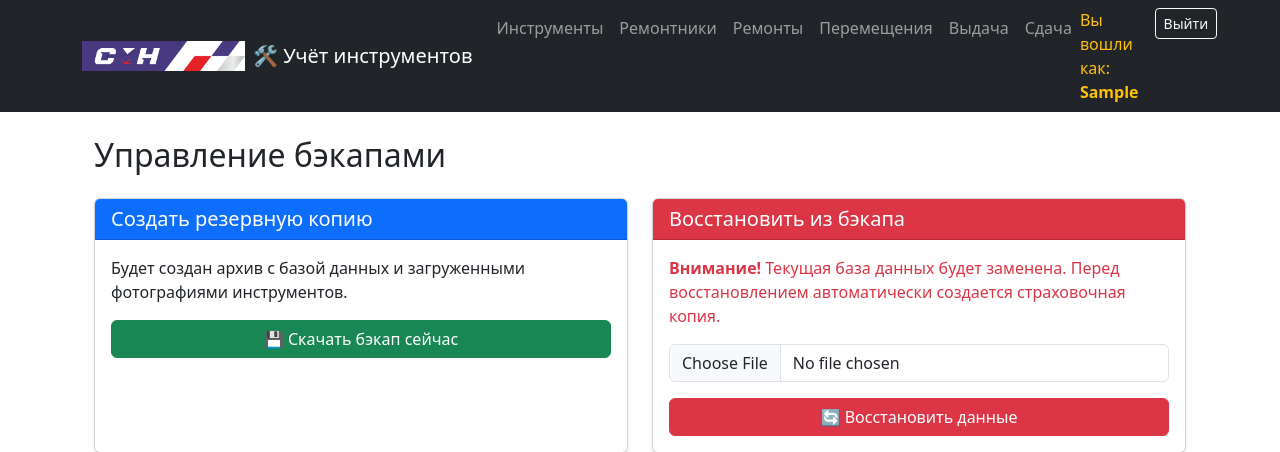
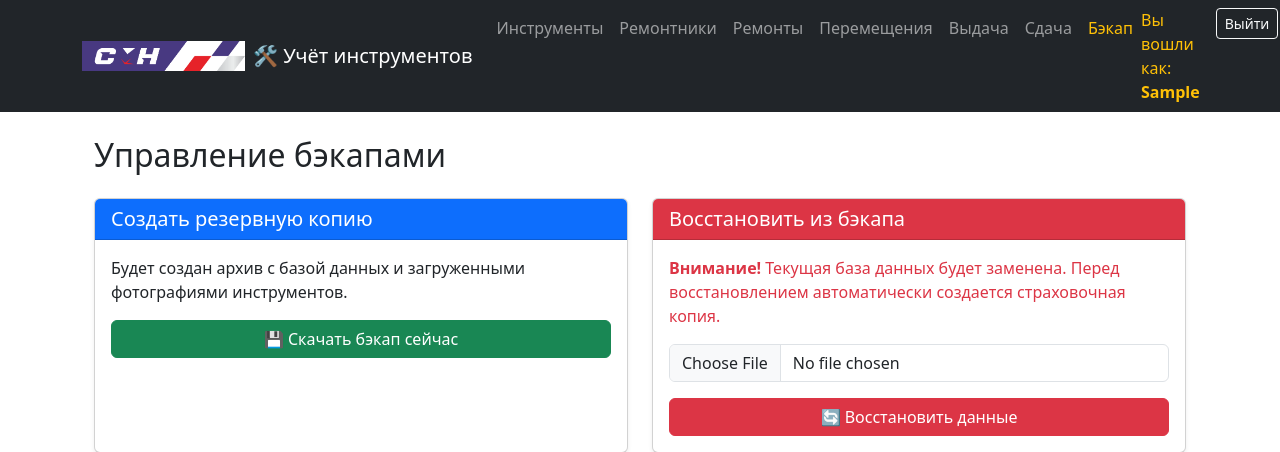
Before and after one commit to botnbot/instrument-control-v2, a Django app: page /backup/ in a window 1280 px wide. Shown: the top 452 px of the page. Run offline with Django 5.2, Linux system fonts and the light colour scheme; the visitor is signed in with stand-in values (Sample User, id 1).

Commit message:
templates\core\backup.html created Бэкап button added to base.html

```diff
--- a/templates/base.html
+++ b/templates/base.html
@@ -42,6 +42,7 @@
                 {% if user.is_superuser or 'Администрация' in user.groups.all|join:', ' or 'Кладовщики' in user.groups.all|join:', ' %}
                     <a class="nav-link" href="{% url 'core:issue_instrument' %}">Выдача</a>
                     <a class="nav-link" href="{% url 'core:return_instrument' %}">Сдача</a>
+                    <a class="nav-link text-warning" href="{% url 'core:backup_view' %}">Бэкап</a>
                 {% endif %}
             {% endif %}
             {% if user.is_authenticated %}
```
